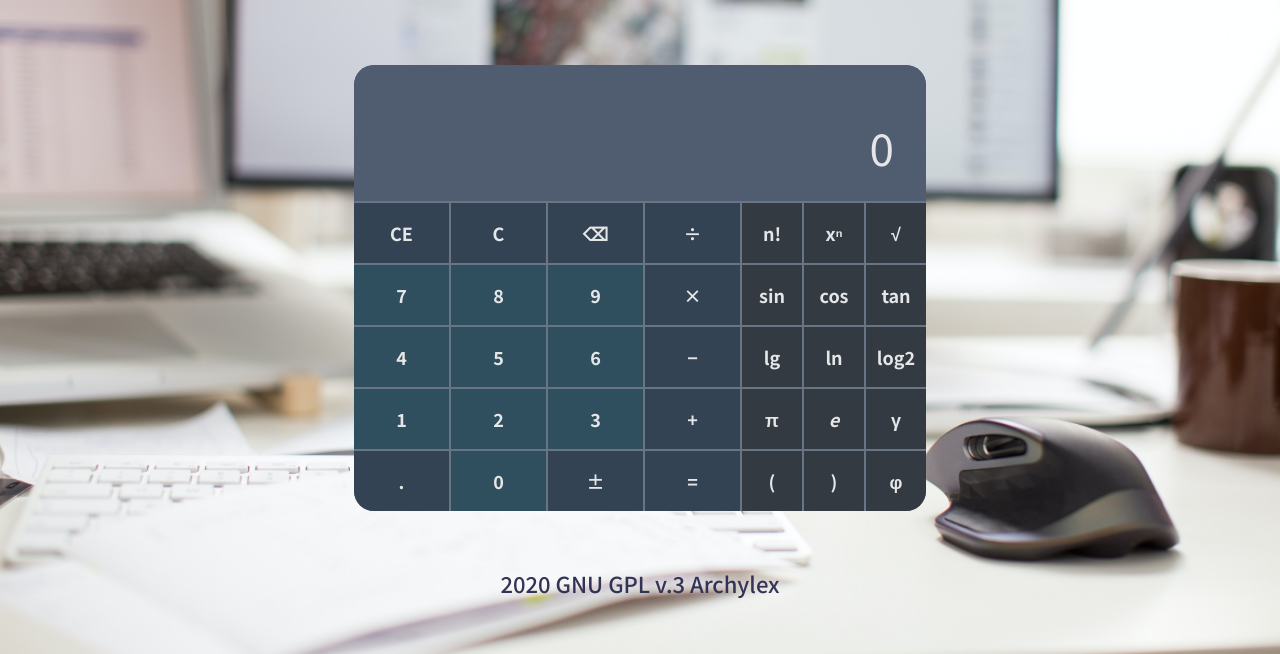
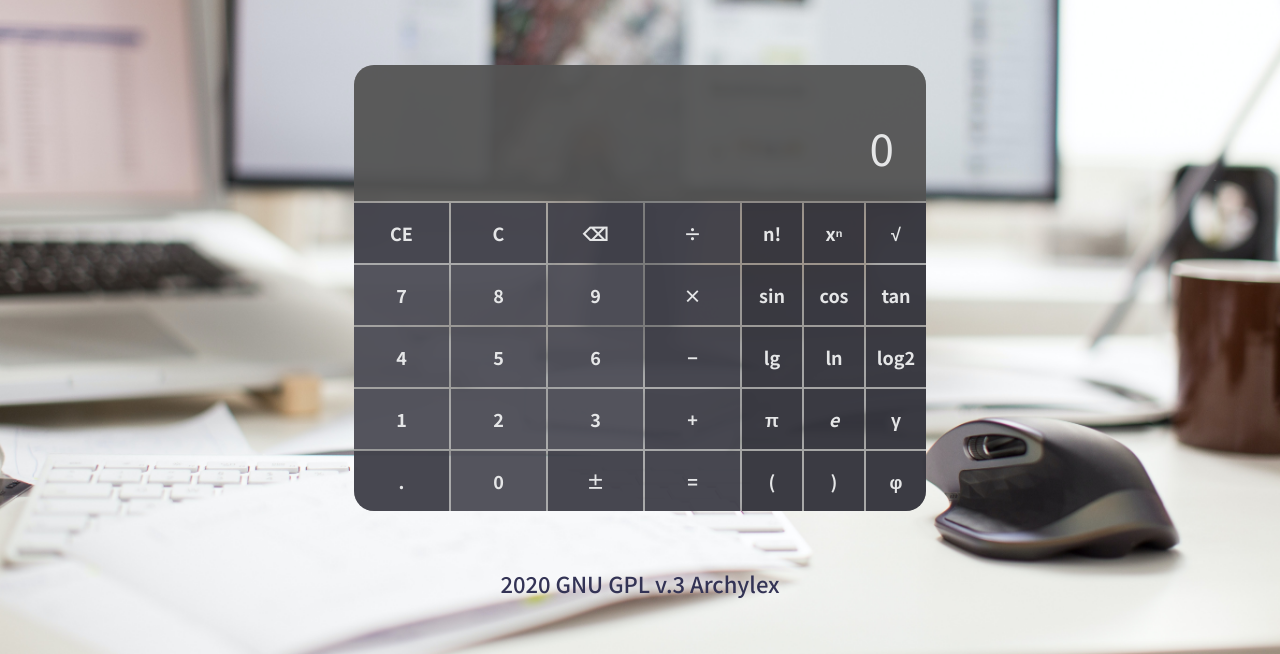
Before and after one commit to archylex/calculator, a plain HTML site: page calculator/index.html in a window 1280 px wide. Shown: the part 146-800 px from the top of the page. Drawn offline with Linux system fonts and the light colour scheme.

Commit message:
featch: change color

```diff
--- a/calculator/style.css
+++ b/calculator/style.css
@@ -53,7 +53,7 @@ h3 {
     width: 572px;
     height: 446px;
     border-radius: 20px;
-    background-color: #677585;
+    background-color: rgba(150, 150, 150, 0.8);
 }
 
 .display {
@@ -68,7 +68,7 @@ h3 {
     border-top-left-radius: 20px;
     border-top-right-radius: 20px;
     justify-content: center;
-    background-color: #505C70;
+    background-color: rgba(60, 60, 60, 0.7);
 }
 
 .keys {
@@ -117,7 +117,7 @@ h3 {
     align-items: center;
     justify-content: center;
     color: #E5E6E7;
-    background-color: #2f4e5e;
+    background-color: rgba(70, 70, 80, 0.85);
 
     -moz-user-select: none;
 	-ms-user-select: none;
@@ -133,7 +133,7 @@ h3 {
     align-items: center;
     justify-content: center;
     color: #E5E6E7;
-    background-color: #334353;
+    background-color: rgba(55, 55, 65, 0.85);
 
     -moz-user-select: none;
 	-ms-user-select: none;
@@ -143,11 +143,19 @@ h3 {
 }
 
 .round_digit_button:hover {
-    background-color: #435363;
+    background-color: rgba(75, 75, 85, 0.95);
+}
+
+.round_digit_button:active {
+    background-color: rgba(65, 65, 75, 0.95);
 }
 
 .digit_button:hover {
-    background-color: #3f5e6e;
+    background-color: rgba(90, 90, 100, 0.95);
+}
+
+.digit_button:active {
+    background-color: rgba(80, 80, 90, 1.0);
 }
 
 .func_button {
@@ -157,7 +165,7 @@ h3 {
     align-items: center;
     justify-content: center;
     color: #E5E6E7;
-    background-color: #333A42;
+    background-color: rgba(40, 40, 50, 0.85);
 
     -moz-user-select: none;
 	-ms-user-select: none;
@@ -167,7 +175,11 @@ h3 {
 }
 
 .func_button:hover {
-    background-color: #434A52;
+    background-color: rgba(60, 60, 70, 0.85);
+}
+
+.func_button:active {
+    background-color: rgba(60, 60, 70, 0.95);
 }
 
 .left_bottom_corner {
```
